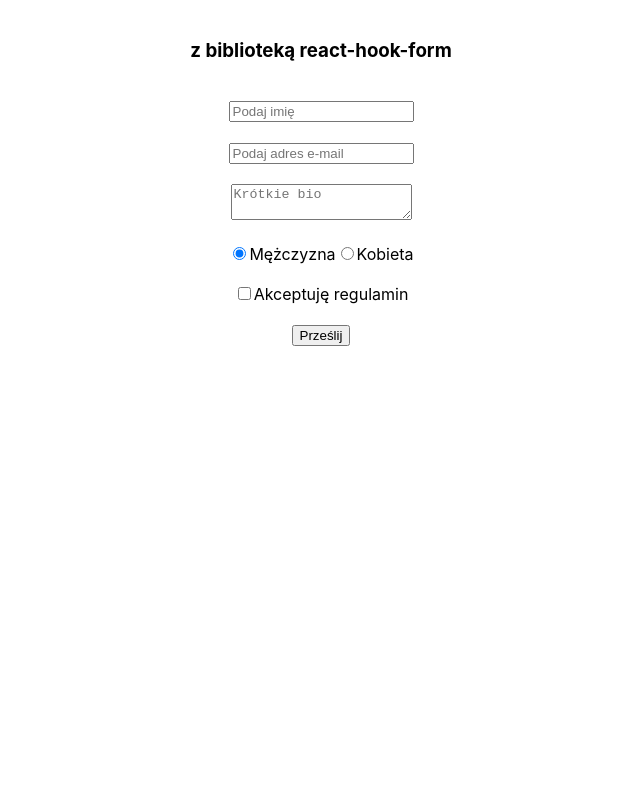
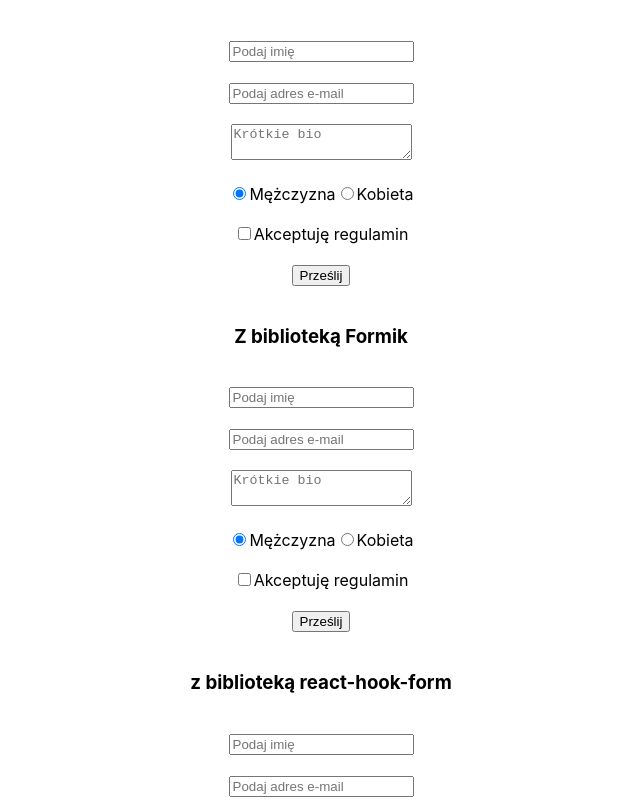
Before and after one commit to pioteres/valid-form, a React (Create React App) app: page / in a window 1280 px wide. Shown: the top 800 px of the page, without its empty margins (319-959 px from the left). Built offline with nearby package versions, Linux system fonts and the light colour scheme.

Commit message:
add noValidate

```diff
--- a/src/App.js
+++ b/src/App.js
@@ -1,16 +1,14 @@
-// import Form from './pages/Form';
-// import MyForm from './pages/MyForm';
-import FormModTwo from './pages/FormModTwo';
+import Form from './components/Form';
+import MyForm from './components/MyForm';
+import FormModTwo from './components/FormModTwo';
 import './App.css';
-
 
 function App() {
   return (
     <div className="App">
-      {/* <Form /> */}
-      {/* <h3>Z biblioteką Formik</h3>
-      <MyForm /> */}
-
+      <Form />
+      <h3>Z biblioteką Formik</h3>
+      <MyForm />
       <h3>z biblioteką react-hook-form</h3>
       <FormModTwo />
     </div>
--- a/src/pages/FormModTwo.js
+++ b/src/components/FormModTwo.js
@@ -17,7 +17,7 @@
 
   return (
     <div>
-      <form onSubmit={handleSubmit(onSubmit)}>
+      <form onSubmit={handleSubmit(onSubmit)} noValidate >
         <div>
           <input
             type="text"
--- a/src/pages/MyForm.js
+++ b/src/components/MyForm.js
@@ -59,7 +59,7 @@
 
   return (
     <div>
-      <form onSubmit={formik.handleSubmit}>
+      <form onSubmit={formik.handleSubmit} noValidate >
         <div>
           <input style={getStyles(formik.errors, 'firstName')}
             type="text"
```
Also changed, not shown: src/components/Form.js (renamed from src/pages/Form.js), src/components/FormError.js (renamed from src/pages/FormError.js).
